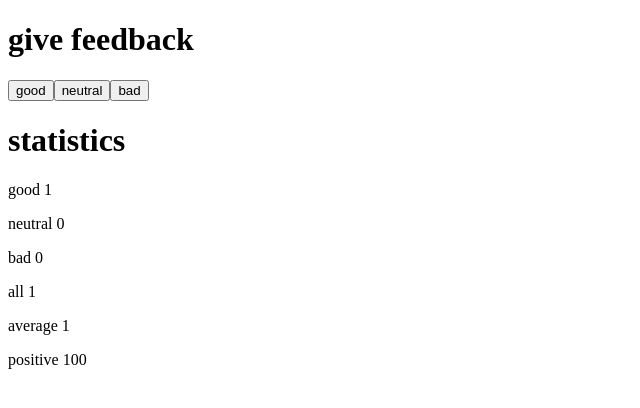
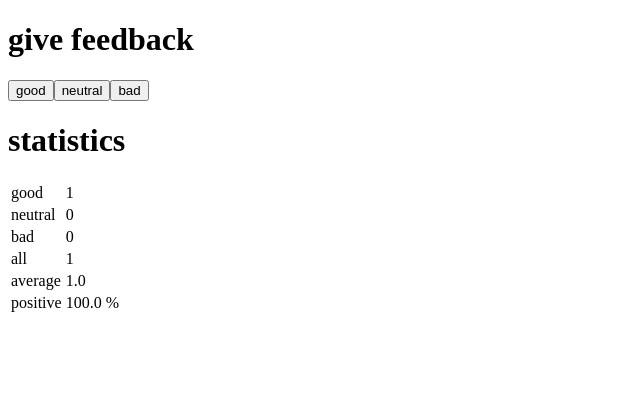
Before and after one commit to Evelyn9999/fullstack-open-2025, a React (Vite) app in the folder part1/unicafe/: page / in a window 1280 px wide. Both pictures are taken after a click on the button "good". Shown: the top 408 px of the page, without its empty margins (0-640 px from the left). Built offline with nearby package versions, Linux system fonts and the light colour scheme.

Commit message:
ex1,11 table & error fixed added

```diff
--- a/part1/unicafe/src/App.jsx
+++ b/part1/unicafe/src/App.jsx
@@ -2,7 +2,12 @@ import { useState } from 'react'
 
 const Button = ({onClick, text}) => <button onClick={onClick}>{text}</button>
 
-const StatisticLine = ({text, value}) => <p>{text} {value}</p>
+const StatisticLine = ({text, value}) => (
+    <tr>
+        <td>{text}</td>
+        <td>{value}</td>
+    </tr>
+)
 
 const Statistics = ({good, neutral, bad}) => {
     const allClicks = good + neutral + bad
@@ -20,12 +25,16 @@ const Statistics = ({good, neutral, bad}) => {
     return (
         <div>
             <h1>statistics</h1>
-            <StatisticLine text='good' value={good}/>
-            <StatisticLine text='neutral' value={neutral}/>
-            <StatisticLine text='bad' value={bad}/>
-            <StatisticLine text="all" value={allClicks} />
-            <StatisticLine text='average' value={averages}/>
-            <StatisticLine text='positive' value={positives}/>
+            <table>
+                <tbody>
+                <StatisticLine text="good" value={good} />
+                <StatisticLine text="neutral" value={neutral} />
+                <StatisticLine text="bad" value={bad} />
+                <StatisticLine text="all" value={allClicks} />
+                <StatisticLine text="average" value={averages.toFixed(1)} />
+                <StatisticLine text="positive" value={`${positives.toFixed(1)} %`} />
+                </tbody>
+            </table>
         </div>
         )
     }
```
